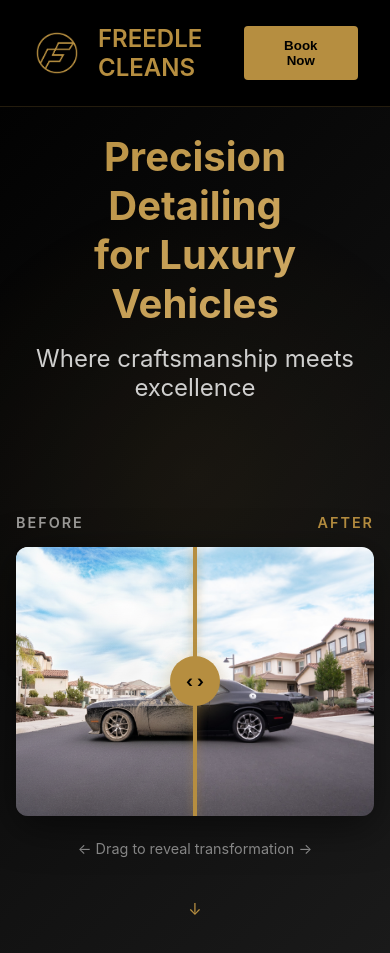
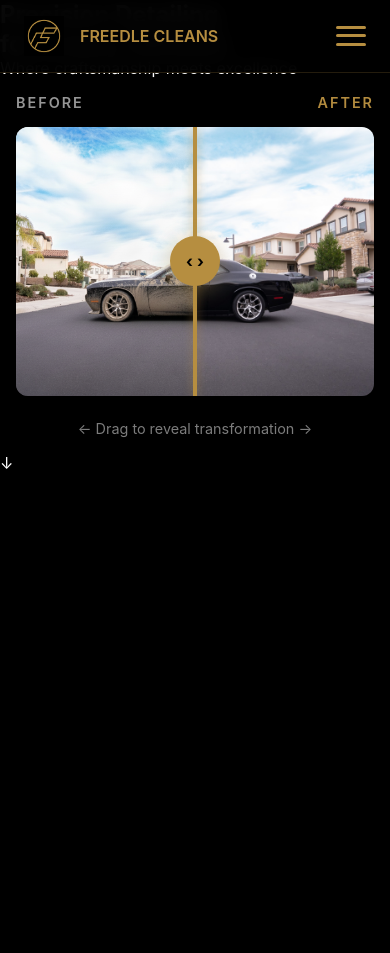
Before and after one commit to kevinjoejaisingh/Freedle-Cleans, a React (Vite) app: page / in a window 390 px wide. After the commit the page ends 844 px from the top, so only its background shows below. Built offline with nearby package versions, Linux system fonts and the light colour scheme.

Commit message:
Add mobile-responsive hamburger menu

```diff
--- a/src/components/Header.jsx
+++ b/src/components/Header.jsx
@@ -1,26 +1,57 @@
+import { useState } from 'react'
 import { Link } from 'react-router-dom'
 import './Header.css'
 import logo from '../assets/images/logo.png'
 
 function Header() {
+  const [mobileMenuOpen, setMobileMenuOpen] = useState(false)
+
   const handleBooking = () => {
     window.open('https://calendly.com/freedle-clean', '_blank')
+  }
+
+  const toggleMobileMenu = () => {
+    setMobileMenuOpen(!mobileMenuOpen)
+  }
+
+  const closeMobileMenu = () => {
+    setMobileMenuOpen(false)
   }
 
   return (
     <header className="header">
       <nav className="nav">
-        <Link to="/" className="logo">
+        <Link to="/" className="logo" onClick={closeMobileMenu}>
           <img src={logo} alt="Freedle Cleans Logo" className="logo-image" />
           <div className="logo-text">FREEDLE CLEANS</div>
         </Link>
-        <ul className="nav-links">
-          <li><Link to="/">Home</Link></li>
-          <li><Link to="/services">Services</Link></li>
-          <li><Link to="/reviews">Reviews</Link></li>
-          <li><Link to="/about">About Us</Link></li>
+
+        {/* Hamburger Menu Button */}
+        <button
+          className={`hamburger ${mobileMenuOpen ? 'open' : ''}`}
+          onClick={toggleMobileMenu}
+          aria-label="Toggle menu"
+        >
+          <span></span>
+          <span></span>
+          <span></span>
+        </button>
+
+        {/* Navigation Links */}
+        <ul className={`nav-links ${mobileMenuOpen ? 'mobile-open' : ''}`}>
+          <li><Link to="/" onClick={closeMobileMenu}>Home</Link></li>
+          <li><Link to="/services" onClick={closeMobileMenu}>Services</Link></li>
+          <li><Link to="/reviews" onClick={closeMobileMenu}>Reviews</Link></li>
+          <li><Link to="/about" onClick={closeMobileMenu}>About Us</Link></li>
+          <li className="mobile-book-btn">
+            <button className="book-btn" onClick={() => { handleBooking(); closeMobileMenu(); }}>
+              Book Now
+            </button>
+          </li>
         </ul>
-        <button className="book-btn" onClick={handleBooking}>Book Now</button>
+
+        {/* Desktop Book Button */}
+        <button className="book-btn desktop-only" onClick={handleBooking}>Book Now</button>
       </nav>
     </header>
   )
--- a/src/components/Hero.css
+++ b/src/components/Hero.css
@@ -1,78 +1,188 @@
-.hero {
-  min-height: 100vh;
-  background: linear-gradient(135deg, #000000 0%, #1a1a1a 100%);
-  display: flex;
-  flex-direction: column;
-  align-items: center;
-  justify-content: center;
-  text-align: center;
-  position: relative;
-  overflow: hidden;
-  padding: 100px 0 80px 0;
+.header {
+  position: fixed;
+  top: 0;
+  width: 100%;
+  background: rgba(0, 0, 0, 0.95);
+  backdrop-filter: blur(10px);
+  z-index: 1000;
+  border-bottom: 1px solid rgba(182, 142, 64, 0.2);
 }
 
-.hero::before {
-  content: '';
-  position: absolute;
-  width: 500px;
-  height: 500px;
-  background: radial-gradient(circle, rgba(182, 142, 64, 0.1) 0%, transparent 70%);
-  border-radius: 50%;
-  animation: pulse 4s ease-in-out infinite;
-  top: 50%;
-  left: 50%;
-  transform: translate(-50%, -50%);
+.nav {
+  max-width: 1400px;
+  margin: 0 auto;
+  display: flex;
+  justify-content: space-between;
+  align-items: center;
+  padding: 1.5rem 2rem;
+  position: relative;
 }
 
-@keyframes pulse {
-  0%, 100% { transform: translate(-50%, -50%) scale(1); opacity: 0.5; }
-  50% { transform: translate(-50%, -50%) scale(1.2); opacity: 0.8; }
+.logo {
+  display: flex;
+  align-items: center;
+  gap: 1rem;
+  text-decoration: none;
+  cursor: pointer;
+  z-index: 1001;
 }
 
-.hero-content {
-  position: relative;
-  z-index: 1;
-  max-width: 800px;
-  padding: 2rem;
-  margin-bottom: 3rem;
+.logo-image {
+  width: 50px;
+  height: 50px;
+  object-fit: contain;
 }
 
-.hero h1 {
-  font-size: 4rem;
-  margin-bottom: 1rem;
-  background: linear-gradient(135deg, var(--gold) 0%, #d4af6a 100%);
-  -webkit-background-clip: text;
-  -webkit-text-fill-color: transparent;
-  background-clip: text;
+.logo-text {
+  font-size: 1.5rem;
+  font-weight: 600;
+  color: var(--gold);
 }
 
-.hero p {
-  font-size: 1.5rem;
-  color: rgba(255, 255, 255, 0.8);
-  margin-bottom: 2rem;
+.nav-links {
+  display: flex;
+  gap: 3rem;
+  list-style: none;
+  align-items: center;
 }
 
-.scroll-indicator {
-  position: absolute;
-  bottom: 2rem;
-  left: 50%;
-  transform: translateX(-50%);
-  color: var(--gold);
-  animation: bounce 2s infinite;
-  z-index: 10;
+.nav-links a {
+  color: var(--white);
+  text-decoration: none;
+  font-size: 1rem;
+  transition: color 0.3s;
+  cursor: pointer;
 }
 
-@keyframes bounce {
-  0%, 100% { transform: translateX(-50%) translateY(0); }
-  50% { transform: translateX(-50%) translateY(-10px); }
+.nav-links a:hover {
+  color: var(--gold);
 }
 
+.book-btn {
+  background: var(--gold);
+  color: var(--black);
+  padding: 0.75rem 2rem;
+  border: none;
+  border-radius: 4px;
+  font-weight: 600;
+  cursor: pointer;
+  transition: transform 0.2s, box-shadow 0.2s;
+}
+
+.book-btn:hover {
+  transform: translateY(-2px);
+  box-shadow: 0 8px 20px rgba(182, 142, 64, 0.3);
+}
+
+/* Hamburger Menu */
+.hamburger {
+  display: none;
+  flex-direction: column;
+  justify-content: space-around;
+  width: 30px;
+  height: 25px;
+  background: transparent;
+  border: none;
+  cursor: pointer;
+  padding: 0;
+  z-index: 1001;
+}
+
+.hamburger span {
+  width: 30px;
+  height: 3px;
+  background: var(--gold);
+  border-radius: 10px;
+  transition: all 0.3s;
+  transform-origin: center;
+}
+
+.hamburger.open span:nth-child(1) {
+  transform: rotate(45deg) translate(7px, 7px);
+}
+
+.hamburger.open span:nth-child(2) {
+  opacity: 0;
+}
+
+.hamburger.open span:nth-child(3) {
+  transform: rotate(-45deg) translate(7px, -7px);
+}
+
+.mobile-book-btn {
+  display: none;
+}
+
+.desktop-only {
+  display: block;
+}
+
+/* Mobile Styles */
 @media (max-width: 768px) {
-  .hero h1 {
-    font-size: 2.5rem;
+  .nav {
+    padding: 1rem 1.5rem;
   }
 
-  .hero-content {
-    margin-bottom: 2rem;
+  .logo-text {
+    font-size: 1.2rem;
+  }
+
+  .logo-image {
+    width: 40px;
+    height: 40px;
+  }
+
+  .hamburger {
+    display: flex;
+  }
+
+  .desktop-only {
+    display: none;
+  }
+
+  .nav-links {
+    position: fixed;
+    top: 0;
+    right: -100%;
+    height: 100vh;
+    width: 70%;
+    max-width: 300px;
+    background: rgba(0, 0, 0, 0.98);
+    flex-direction: column;
+    justify-content: center;
+    gap: 2rem;
+    padding: 2rem;
+    transition: right 0.3s ease-in-out;
+    border-left: 1px solid rgba(182, 142, 64, 0.2);
+  }
+
+  .nav-links.mobile-open {
+    right: 0;
+  }
+
+  .nav-links a {
+    font-size: 1.5rem;
+    text-align: center;
+  }
+
+  .mobile-book-btn {
+    display: block;
+    width: 100%;
+  }
+
+  .mobile-book-btn .book-btn {
+    width: 100%;
+    padding: 1rem 2rem;
+    font-size: 1.2rem;
   }
 }
+
+@media (max-width: 480px) {
+  .logo-text {
+    font-size: 1rem;
+  }
+
+  .nav-links {
+    width: 80%;
+  }
+}
```
